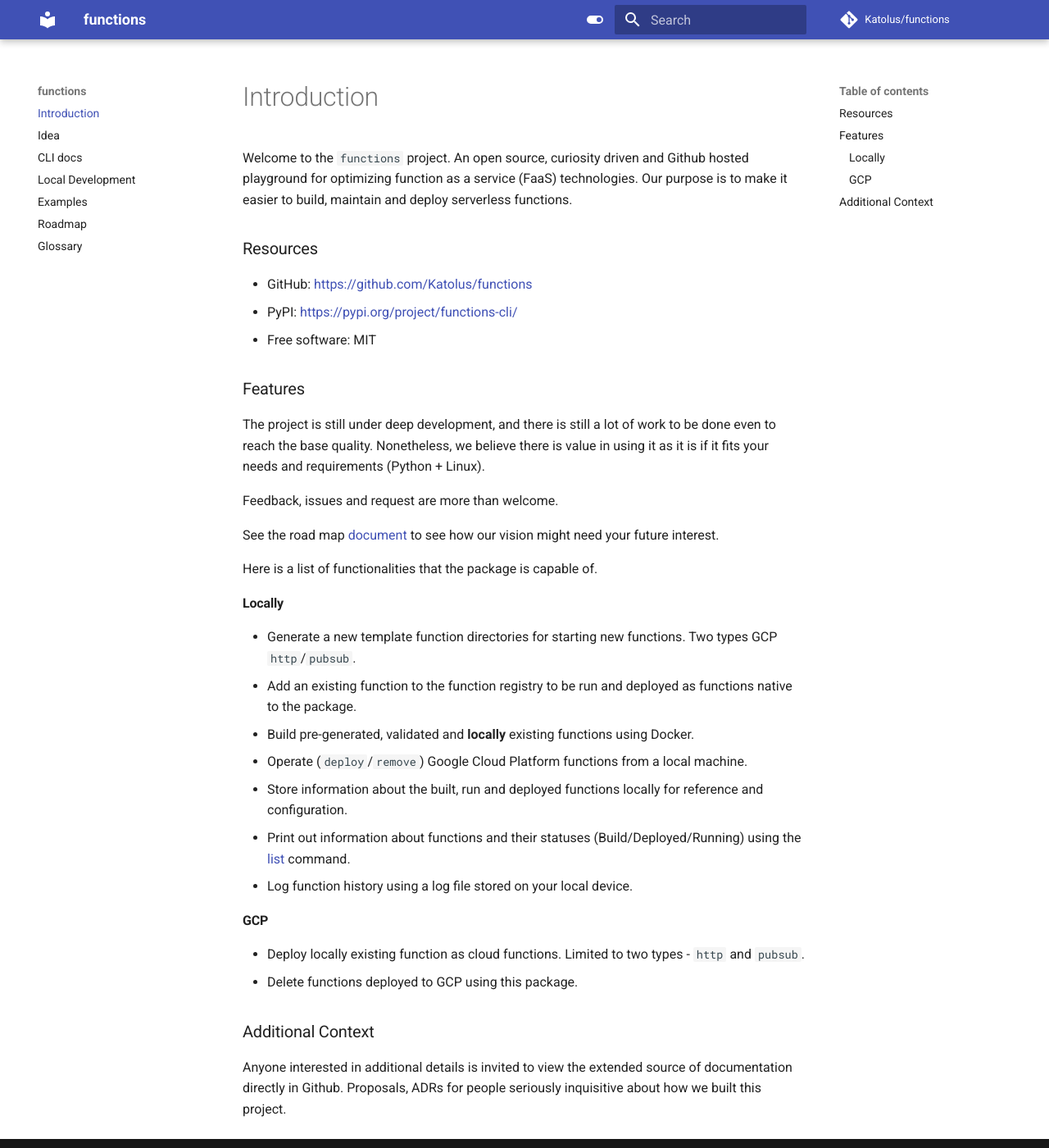
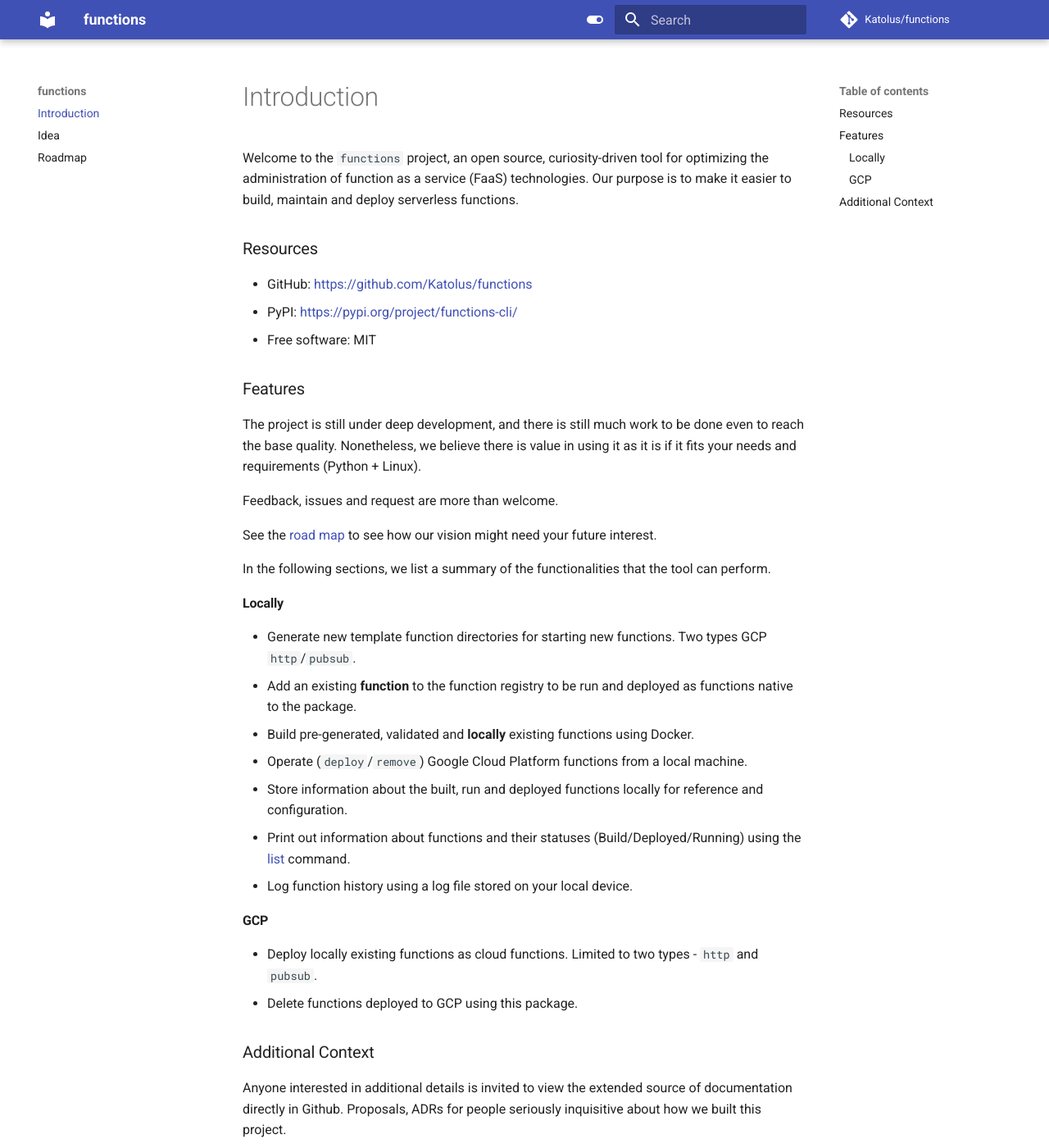
Before and after one commit to Katolus/functions, an MkDocs documentation site: the page built from docs_mk/index.md, in a window 1280 px wide and 1400 px high. Shown: the whole window at 82% size. Built offline with MkDocs 1.6.1 and Material for MkDocs 9.7.7, drawn with Linux system fonts in a browser that asks for light colours; comment, search, counter and statistics services are not loaded.

Commit message:
Move mkdocs into a separate docs folder

```diff
--- a/docs/index.md
+++ b/docs_mk/index.md
@@ -2,7 +2,7 @@
 title: functions
 ---
 
-Welcome to the `functions` project. An open source, curiosity driven and Github hosted playground for optimizing function as a service (FaaS) technologies. Our purpose is to make it easier to build, maintain and deploy serverless functions.
+Welcome to the `functions` project, an open source, curiosity-driven tool for optimizing the administration of function as a service (FaaS) technologies. Our purpose is to make it easier to build, maintain and deploy serverless functions.
 
 ## Resources
 
@@ -12,19 +12,18 @@
 
 ## Features
 
-The project is still under deep development, and there is still a lot of work to be done even to reach the base quality.
-Nonetheless, we believe there is value in using it as it is if it fits your needs and requirements (Python + Linux).
+The project is still under deep development, and there is still much work to be done even to reach the base quality. Nonetheless, we believe there is value in using it as it is if it fits your needs and requirements (Python + Linux).
 
 Feedback, issues and request are more than welcome.
 
-See the road map [document](roadmap.md) to see how our vision might need your future interest.
+See the [road map](roadmap.md) to see how our vision might need your future interest.
 
-Here is a list of functionalities that the package is capable of.
+In the following sections, we list a summary of the functionalities that the tool can perform.
 
 ### Locally
 
-* Generate a new template function directories for starting new functions. Two types GCP `http`/`pubsub`.
-* Add an existing function to the function registry to be run and deployed as functions native to the package.
+* Generate new template function directories for starting new functions. Two types GCP `http`/`pubsub`.
+* Add an existing **function** to the function registry to be run and deployed as functions native to the package.
 * Build pre-generated, validated and **locally** existing functions using Docker.
 * Operate (`deploy`/`remove`) Google Cloud Platform functions from a local machine.
 * Store information about the built, run and deployed functions locally for reference and configuration.
@@ -33,7 +32,7 @@
 
 ### GCP
 
-* Deploy locally existing function as cloud functions. Limited to two types - `http` and `pubsub`.
+* Deploy locally existing functions as cloud functions. Limited to two types - `http` and `pubsub`.
 * Delete functions deployed to GCP using this package.
 
 ## Additional Context
--- a/mkdocs.yml
+++ b/mkdocs.yml
@@ -3,6 +3,9 @@
 site_description: >-
   A documentation hosted for the `functions` FaaS open source Github project.
 site_author: Piotr Katolik
+
+# Structure
+docs_dir: docs_mk
 
 # Repository
 repo_url: https://github.com/Katolus/functions
@@ -87,8 +90,16 @@
 nav:
   - Introduction: index.md
   - Idea: idea.md
-  - CLI docs: cli.md
-  - Local Development: local_development.md
-  - Examples: examples.md
+  # - How it works: how_it_works.md
+  # - Usage (CLI): usage.md
+    # - Working locally:
+    # - Working with GCP:
+  # - CLI docs: cli.md
+  # - Developing functions:
+  # - Local Development: local_development.md
+  # - Releases:
+  # - Examples: examples.md
+  # - Configuration Guides:
+  # - Contributing:
   - Roadmap: roadmap.md
-  - Glossary: glossary.md
+  # - Glossary: glossary.md
```
Also changed, not shown: docs_mk/idea.md (renamed from docs/idea.md, +1 -1 lines), docs_mk/roadmap.md (renamed from docs/roadmap.md).
